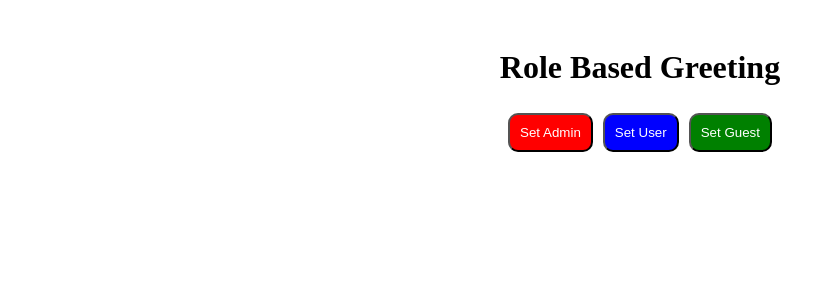
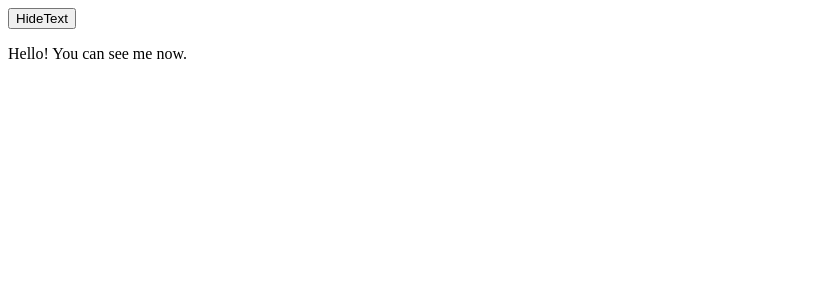
Before and after one commit to shriyasingh03/react-questions, a React (Vite) app: page / in a window 1280 px wide. Shown: the top 300 px of the page, without its empty margins (0-835 px from the left). Built offline with nearby package versions, Linux system fonts and the light colour scheme.

Commit message:
toggle visibility using a button

```diff
--- a/src/App.jsx
+++ b/src/App.jsx
@@ -3,55 +3,19 @@ import reactLogo from './assets/react.svg'
 import viteLogo from '/vite.svg'
 import './App.css'
 
-// How can you show different UI elements based on user roles?
-// 💡 Implement a component that takes a role prop ("admin", "user", "guest") and:
-
-// Shows "Welcome, Admin!" if the role is "admin"
-
-// Shows "Hello, User!" if the role is "user"
-
-// Shows "Please sign up!" if the role is "guest"
-
-
-
-function RoleBasedGreetion({role}){
-   let message;
-   let style = {};
-   switch (role){
-    case "admin" :
-      message = "Welcome, Admin";
-      style = {color:"red" }
-      break;
-    case  "user":
-    message = "Hello, User!";
-    style = {color:"blue"}
-    break;
-
-    case "guest":
-     message = "Please sign up";
-     style = { color:"green"}
-    break;
-    default:
-      message = "Role Based Greeting";
-
-   }
-   return <h1 style={style}>{message}</h1>
-}
 
 function App() {
-  const [role, setRole] = useState();
+ const [show, setShow] = useState(true);
 
   return(
-  <div style={{textAlign: "center", padding:"20px"}}>
-   <RoleBasedGreetion role={role}/>
-   <button onClick={()=> setRole("admin")} style={{margin: "5px", padding:"10px", borderRadius:"10px", background:"red", color:"white"}}>Set Admin</button>
-   <button onClick={() => setRole("user")} style={{ margin: "5px", padding: "10px",borderRadius:"10px" ,background: "blue", color: "white" }}>
-        Set User
-      </button>
-      <button onClick={() => setRole("guest")} style={{ margin: "5px", padding: "10px", borderRadius:"10px",background: "green", color: "white" }}>
-        Set Guest
-      </button>
+  <div>
+    <button onClick={()=> setShow(!show)}>
+      {show ? "Hide" : " Show"}Text
+    </button>
+
+    {show && <p>Hello! You can see me now.</p>}
   </div>
+
   )
 
 
```
